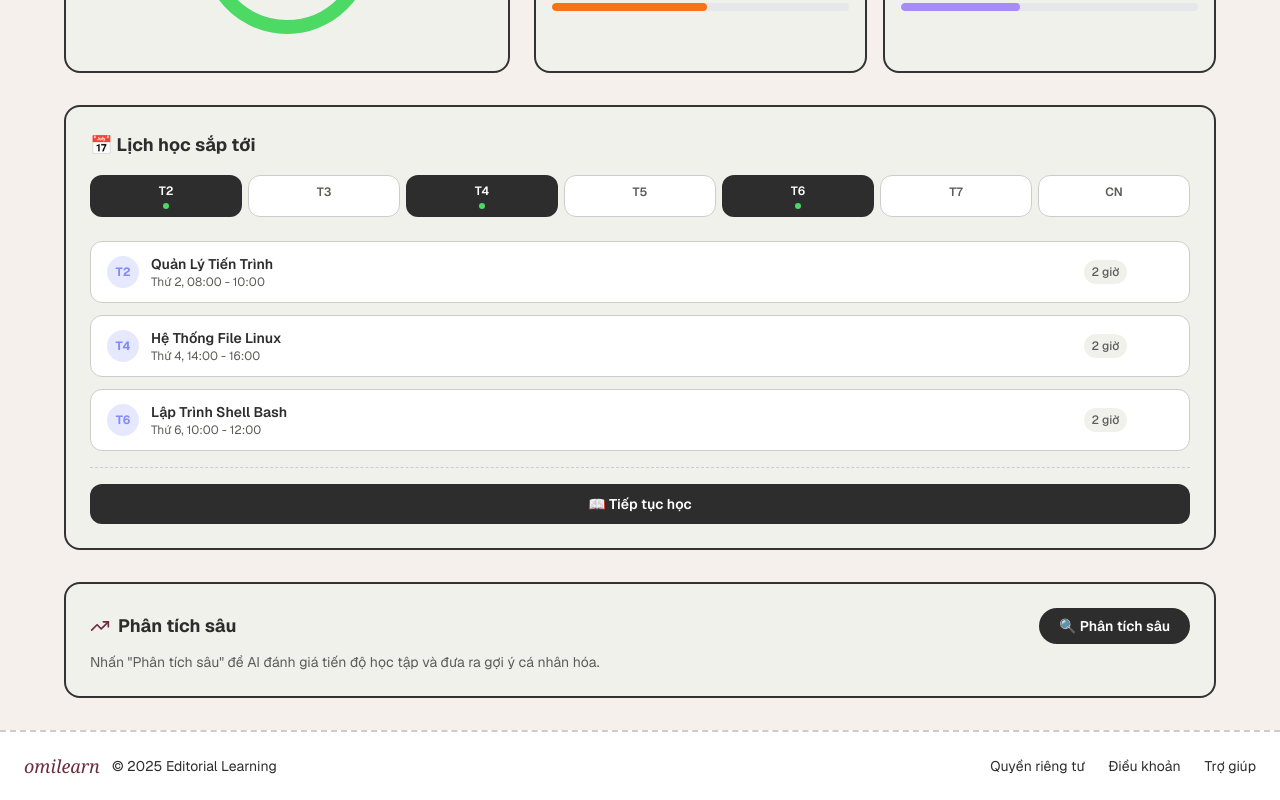
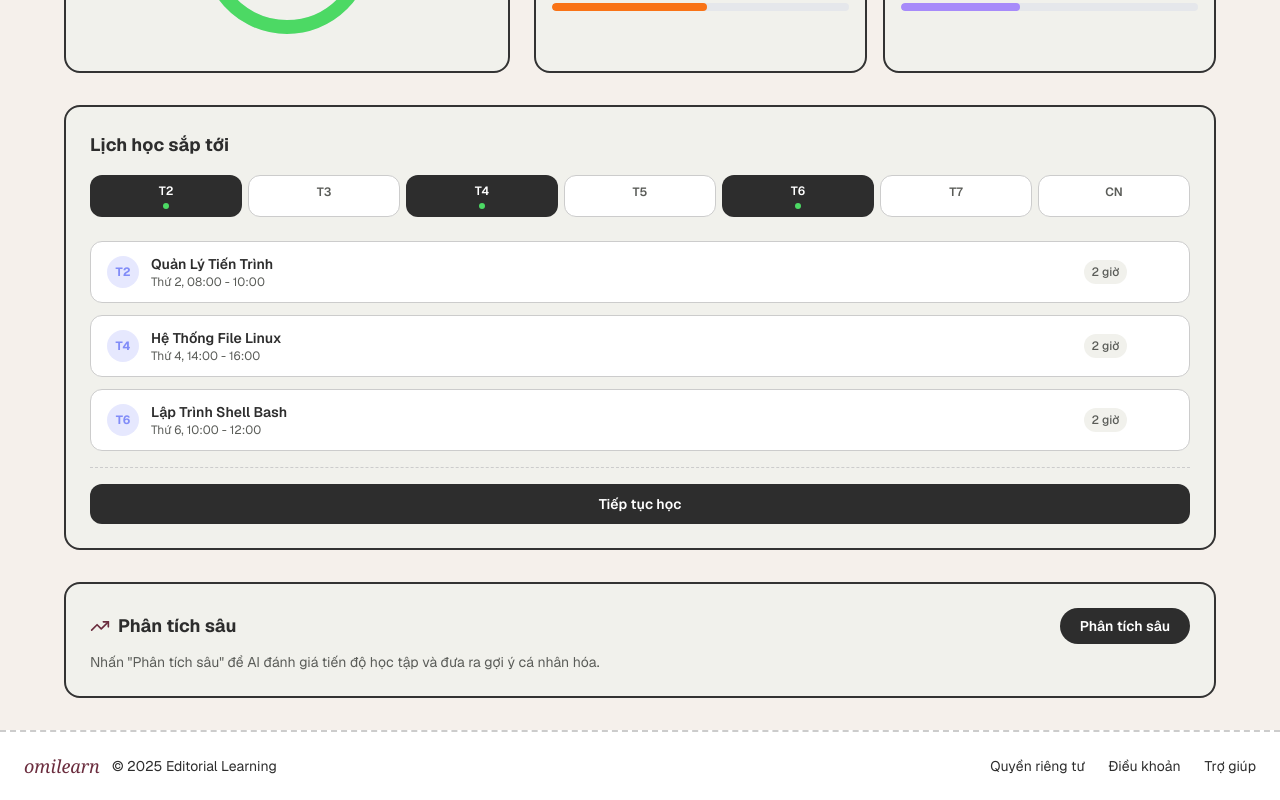
Before and after one commit to tientruongminh/omi_FE, a Next.js app in the folder app/: page /dashboard/1 in a window 1280 px wide. Shown: the part 451-1251 px from the top of the page. Built offline with nearby package versions, Linux system fonts and the light colour scheme.

Commit message:
fix: add Dashboard to nav, remove emoji from dashboard, improve nav active state

```diff
--- a/app/app/(main)/dashboard/[projectId]/page.tsx
+++ b/app/app/(main)/dashboard/[projectId]/page.tsx
@@ -8,17 +8,17 @@ import { dashboardStats, upcomingStudySessions } from '@/lib/data';
 import { useOmiLearnStore } from '@/lib/store';
 import AIStreamText from '@/components/AIStreamText';
 
-const ANALYSIS_TEXT = `📊 Phân tích tiến độ — Hệ Điều Hành và Linux
+const ANALYSIS_TEXT = `Phân tích tiến độ — Hệ Điều Hành và Linux
 
-✅ Điểm mạnh: Bạn nắm vững Khái Niệm Cơ Bản (95%) và Kiến Trúc Hệ Thống (88%). Phần quản lý tiến trình và bộ nhớ cũng khá tốt.
+Điểm mạnh: Bạn nắm vững Khái Niệm Cơ Bản (95%) và Kiến Trúc Hệ Thống (88%). Phần quản lý tiến trình và bộ nhớ cũng khá tốt.
 
-⚠️ Cần cải thiện: Lập Trình Shell (35%) — bạn mới chỉ hoàn thành phần lý thuyết, cần thêm thực hành viết script. Phần Debug và Khởi Động (20%) chưa bắt đầu.
+Cần cải thiện: Lập Trình Shell (35%) — bạn mới chỉ hoàn thành phần lý thuyết, cần thêm thực hành viết script. Phần Debug và Khởi Động (20%) chưa bắt đầu.
 
-📈 Tiến độ: 13/20 đơn vị hoàn thành. Dự kiến hoàn thành toàn bộ vào ngày 15 Tháng 4, 2025 nếu duy trì tốc độ hiện tại.
+Tiến độ: 13/20 đơn vị hoàn thành. Dự kiến hoàn thành toàn bộ vào ngày 15 Tháng 4, 2025 nếu duy trì tốc độ hiện tại.
 
-💡 Gợi ý: Tập trung vào Shell scripting tuần này. Thử viết 1 script tự động backup file mỗi ngày để luyện tay. Sau đó chuyển sang phần Debug.
+Gợi ý: Tập trung vào Shell scripting tuần này. Thử viết 1 script tự động backup file mỗi ngày để luyện tay. Sau đó chuyển sang phần Debug.
 
-🏆 So với lớp: Bạn đang ở top 30% — giỏi hơn trung bình! Tiếp tục phát huy nhé.`;
+So với lớp: Bạn đang ở top 30% — giỏi hơn trung bình! Tiếp tục phát huy nhé.`;
 
 const DAYS = ['T2', 'T3', 'T4', 'T5', 'T6', 'T7', 'CN'];
 
@@ -149,7 +149,7 @@ export default function ProjectDashboardPage({ params }: PageProps) {
 
       {/* Calendar + Sessions */}
       <div className="bg-[#F1F1EC] border-2 border-[#333333] rounded-2xl p-5 md:p-6 mb-8">
-        <h2 className="font-bold text-[#2D2D2D] text-lg mb-4">📅 Lịch học sắp tới</h2>
+        <h2 className="font-bold text-[#2D2D2D] text-lg mb-4">Lịch học sắp tới</h2>
 
         {/* Mini week view */}
         <div className="grid grid-cols-7 gap-1.5 mb-6">
@@ -206,7 +206,7 @@ export default function ProjectDashboardPage({ params }: PageProps) {
             href={`/learn?project=${projectId}`}
             className="flex items-center justify-center gap-2 w-full py-2.5 rounded-xl bg-[#2D2D2D] text-white text-sm font-semibold hover:bg-[#1a1a1a] active:scale-[0.99] transition-all"
           >
-            📖 Tiếp tục học
+            Tiếp tục học
           </Link>
         </div>
       </div>
@@ -224,7 +224,7 @@ export default function ProjectDashboardPage({ params }: PageProps) {
             onClick={handleAnalysis}
             className="flex items-center gap-2 px-5 py-2 rounded-full bg-[#2D2D2D] text-white text-sm font-semibold hover:bg-[#1a1a1a] transition-colors cursor-pointer"
           >
-            {showAnalysis ? '🔄 Phân tích lại' : '🔍 Phân tích sâu'}
+            {showAnalysis ? 'Phân tích lại' : 'Phân tích sâu'}
           </motion.button>
         </div>
 
--- a/app/components/TopNavBar.tsx
+++ b/app/components/TopNavBar.tsx
@@ -8,6 +8,7 @@ import { AnimatePresence, motion } from 'framer-motion';
 
 const NAV_LINKS = [
   { href: '/',           label: 'Dự án'    },
+  { href: '/dashboard',  label: 'Dashboard' },
   { href: '/roadmap',    label: 'Roadmap'  },
   { href: '/learn',      label: 'Học tập'  },
   { href: '/schedule',   label: 'Lịch học' },
@@ -34,7 +35,7 @@ export default function TopNavBar() {
         {/* Nav links — hidden on mobile */}
         <nav className="hidden md:flex items-center gap-1 flex-1">
           {NAV_LINKS.map(({ href, label }) => {
-            const isActive = pathname === href;
+            const isActive = href === '/' ? pathname === '/' : pathname.startsWith(href);
             return (
               <Link
                 key={href}
```
